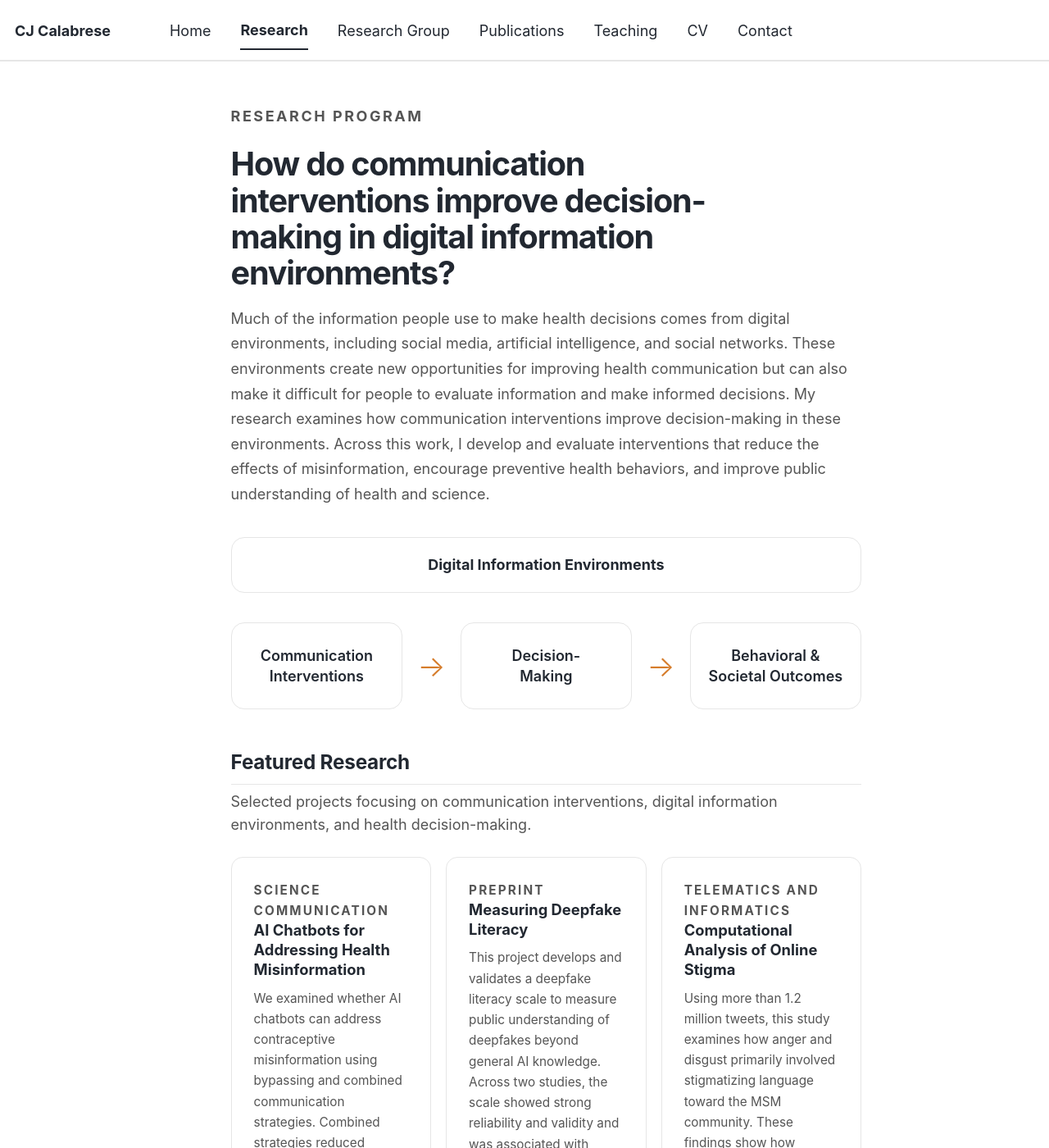
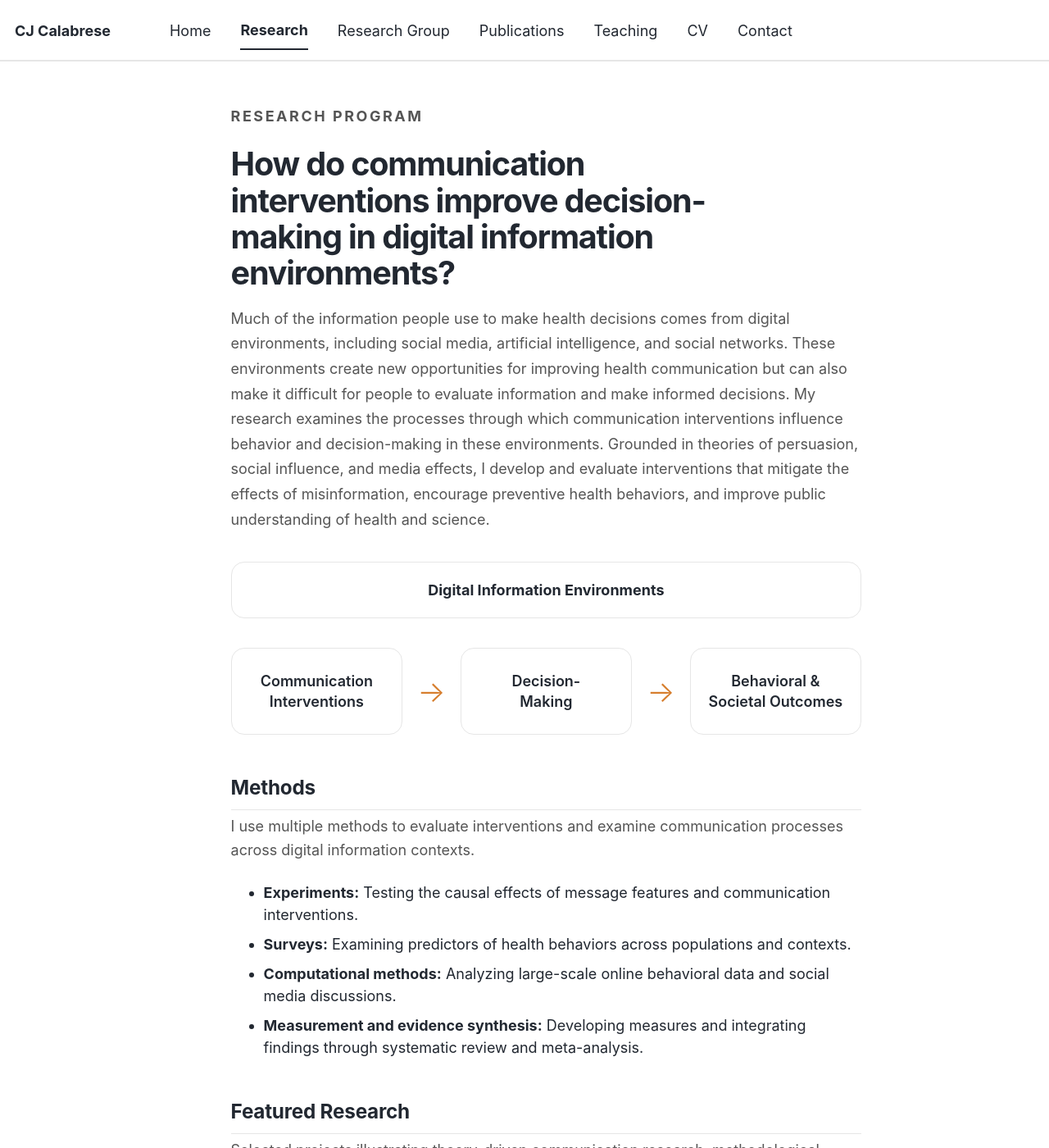
Before and after one commit to cjcalabresephd/cjcalabresephd.github.io, a Jekyll site: the page built from _pages/research.md, in a window 1280 px wide and 1400 px high. Shown: the whole window at 82% size. Built offline with Jekyll 4.4.1, drawn with Linux system fonts in a browser that asks for light colours; a script bundle is joined from its source files by our own code; library files that are not in the unit come from our copies; some of the changed text lies outside the part shown.

Commit message:
Update website

```diff
--- a/_config.yml
+++ b/_config.yml
@@ -25,7 +25,7 @@ author:
   avatar: "profile.png"
   name: "CJ Calabrese"
   pronouns:
-  bio: "Health communication interventions in digital environments."
+  bio: "Theory-driven communication interventions in digital information environments."
   location:
   employer: "Clemson University"
   uri:
--- a/_pages/research.md
+++ b/_pages/research.md
@@ -14,7 +14,7 @@ author_profile: false
 
 <p class="page-intro">Much of the information people use to make health decisions comes from digital environments, including social media, artificial intelligence, and social networks. These environments create new opportunities for improving health communication but can also make it difficult for people to evaluate information and make informed decisions.
 
-My research examines how communication interventions improve decision-making in these environments. Across this work, I develop and evaluate interventions that reduce the effects of misinformation, encourage preventive health behaviors, and improve public understanding of health and science.
+My research examines the processes through which communication interventions influence behavior and decision-making in these environments. Grounded in theories of persuasion, social influence, and media effects, I develop and evaluate interventions that mitigate the effects of misinformation, encourage preventive health behaviors, and improve public understanding of health and science.
 
 
 <div class="research-framework">
@@ -47,13 +47,28 @@ My research examines how communication interventions improve decision-making in
 </p>
 
 
+<div class="page-section">
+  <h2>Methods</h2>
+
+  <p class="page-copy">
+    I use multiple methods to evaluate interventions and examine communication processes across digital information contexts.
+  </p>
+
+  <ul>
+    <li><strong>Experiments:</strong> Testing the causal effects of message features and communication interventions.</li>
+    <li><strong>Surveys:</strong> Examining predictors of health behaviors across populations and contexts.</li>
+    <li><strong>Computational methods:</strong> Analyzing large-scale online behavioral data and social media discussions.</li>
+    <li><strong>Measurement and evidence synthesis:</strong> Developing measures and integrating findings through systematic review and meta-analysis.</li>
+  </ul>
+</div>
+
 
 <div class="page-section">
 
 <h2>Featured Research</h2>
 
 <p class="page-copy">
-Selected projects focusing on communication interventions, digital information environments, and health decision-making.
+Selected projects illustrating theory-driven communication research, methodological contributions, and health-related decision-making.
 </p>
 
 <div class="page-grid">
```
Also changed, not shown: _pages/about.md (+1 -1 lines), _pages/publications.md (+3 -1 lines), _pages/teaching.md (+6 -6 lines).
